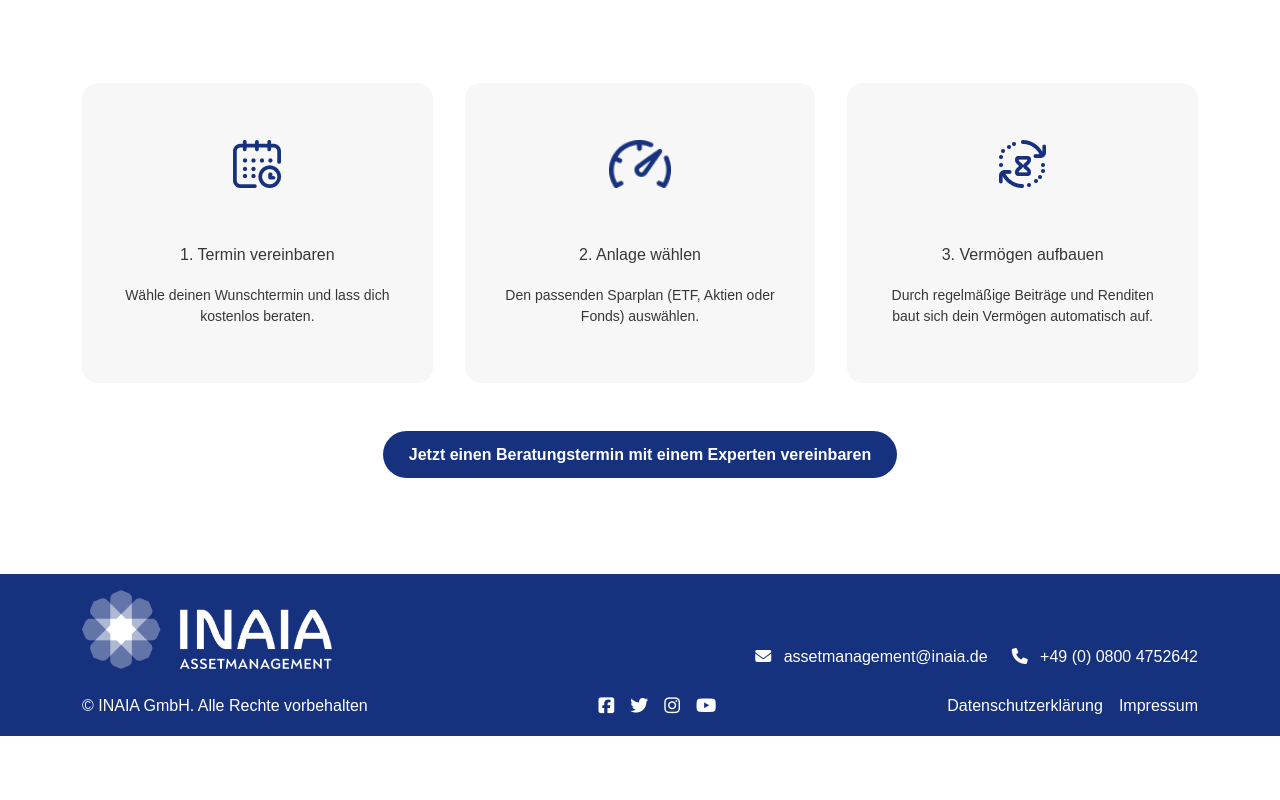
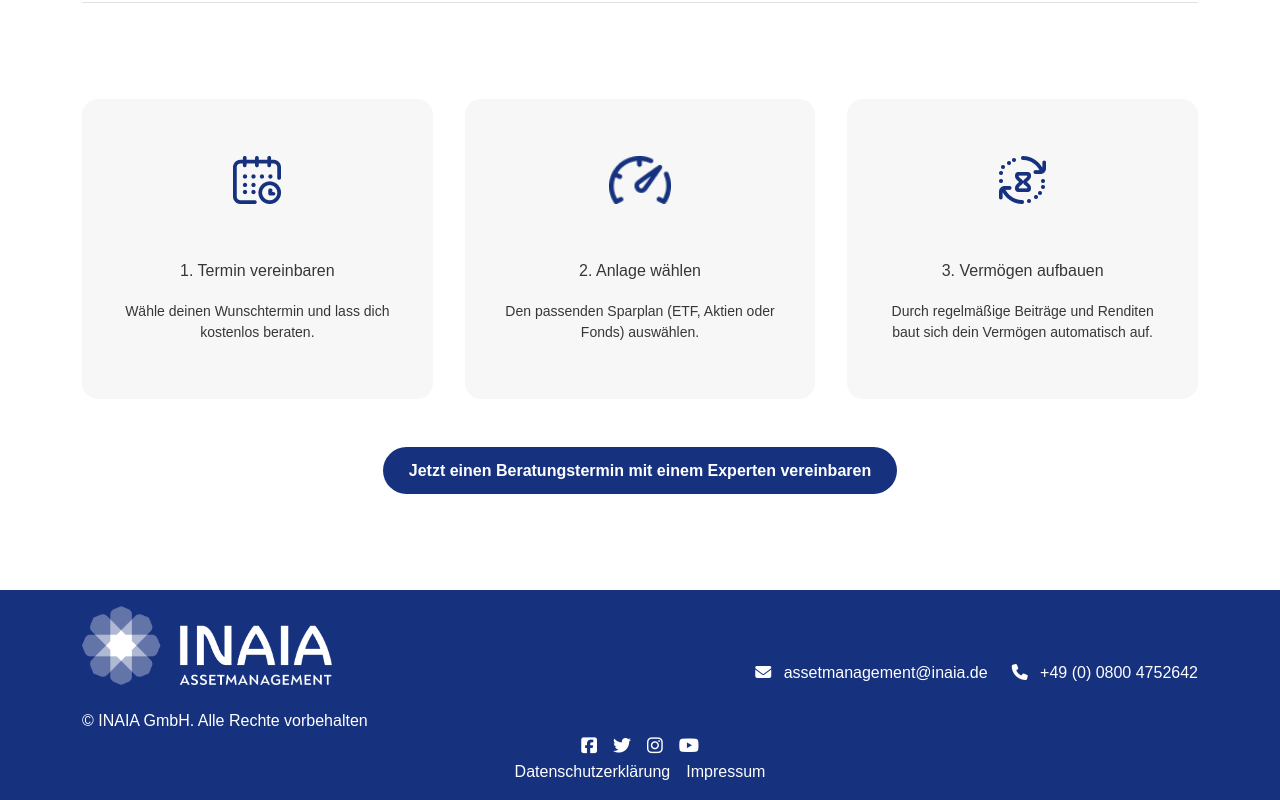
Before and after one commit to KouthairKebaili/Priv8Inaia, a website: page index.html in a window 1280 px wide. Shown: the part 4575-5375 px from the top of the page. Before the commit the page ends 5311 px from the top, so only its background shows below. Drawn offline with nearby package versions, Linux system fonts and the light colour scheme.

Commit message:
flex updates footer responsive

```diff
--- a/index.html
+++ b/index.html
@@ -275,7 +275,7 @@ Rechenbeispiel: Legt man ab der Geburt des Kindes monatlich 100 € in ein Fonds
               <header class="accordion-header">
                 <h2 class="color-black font-size-18 font-primary font-bold">Depotführung</h2>
                 <div class="accordion-description">
-                  <h3 class="color-black font-size-14 font-primary font-bold mb-3">0 €</h3>
+                  <h3 class="color-black font-size-14 font-primary font-bold mb-3 mt-3">0 €</h3>
                   <p class="color-accordion-legend font-size-12 font-primary font-bold">(regulär: 0,25% des
                     durchschnittlichen Depotwerts p.a. (mind. 25 €, max. 50 € p.a.))</p>
                 </div>
@@ -444,9 +444,9 @@ Rechenbeispiel: Legt man ab der Geburt des Kindes monatlich 100 € in ein Fonds
       </div>
 
       <div class="row">
-        <div class="col-md-12 d-flex align-items-center justify-content-between color-white">
+        <div class="col-md-12 align-items-center justify-content-between color-white">
           <p>&copy; INAIA GmbH. Alle Rechte vorbehalten</p>
-          <div class="social-media-links d-flex gap-3">
+          <div class="social-media-links d-flex gap-3 justify-content-center">
             <a href="#" class="font-size-18 color-white text-decoration-none"><i class="fab fa-facebook-square fa-1x"></i></a>
             <a href="#" class="font-size-18 color-white text-decoration-none"><i class="fab fa-twitter fa-1x"></i></a>
             <a href="#" class="font-size-18 color-white text-decoration-none"><i class="fab fa-instagram fa-1x"></i></a>
```
